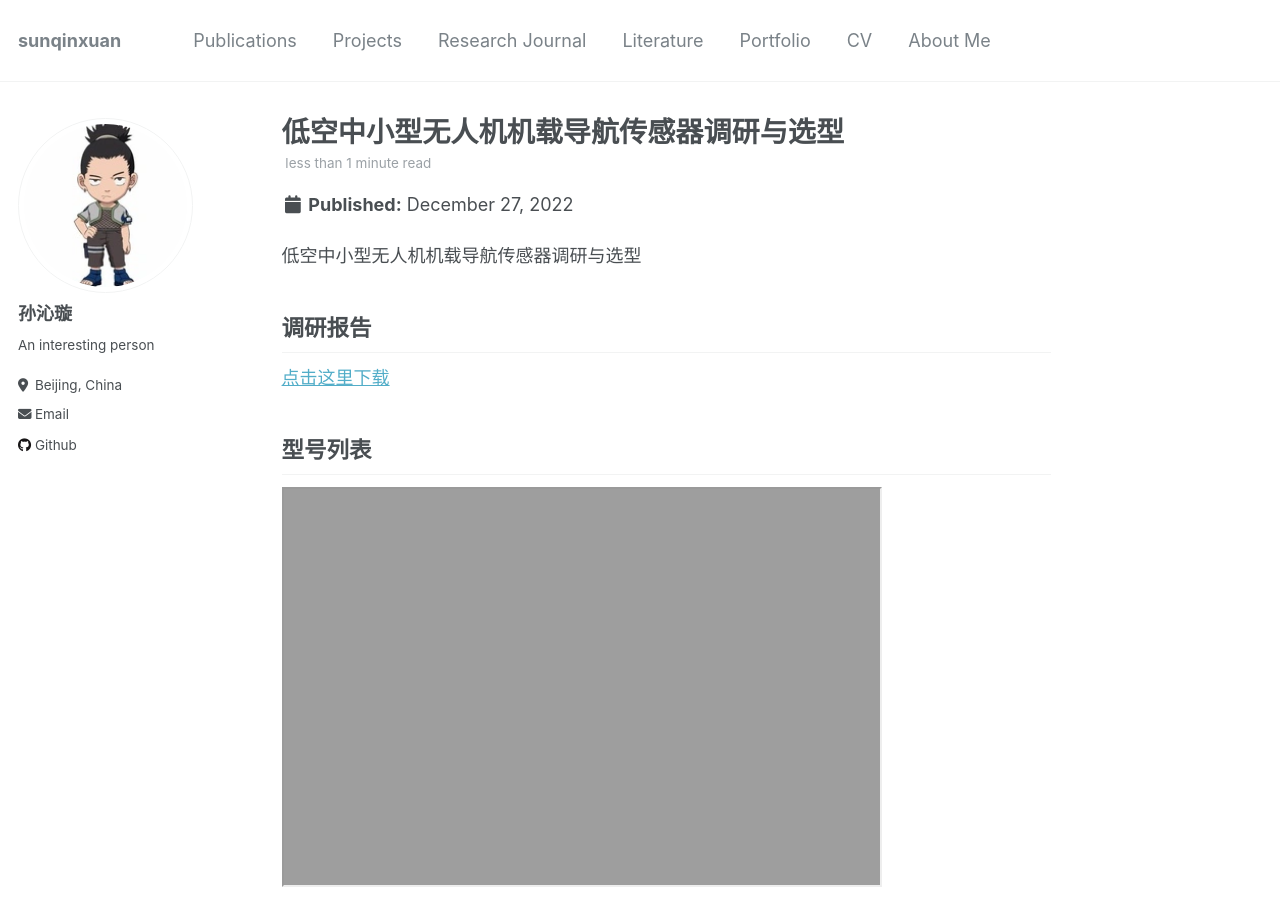
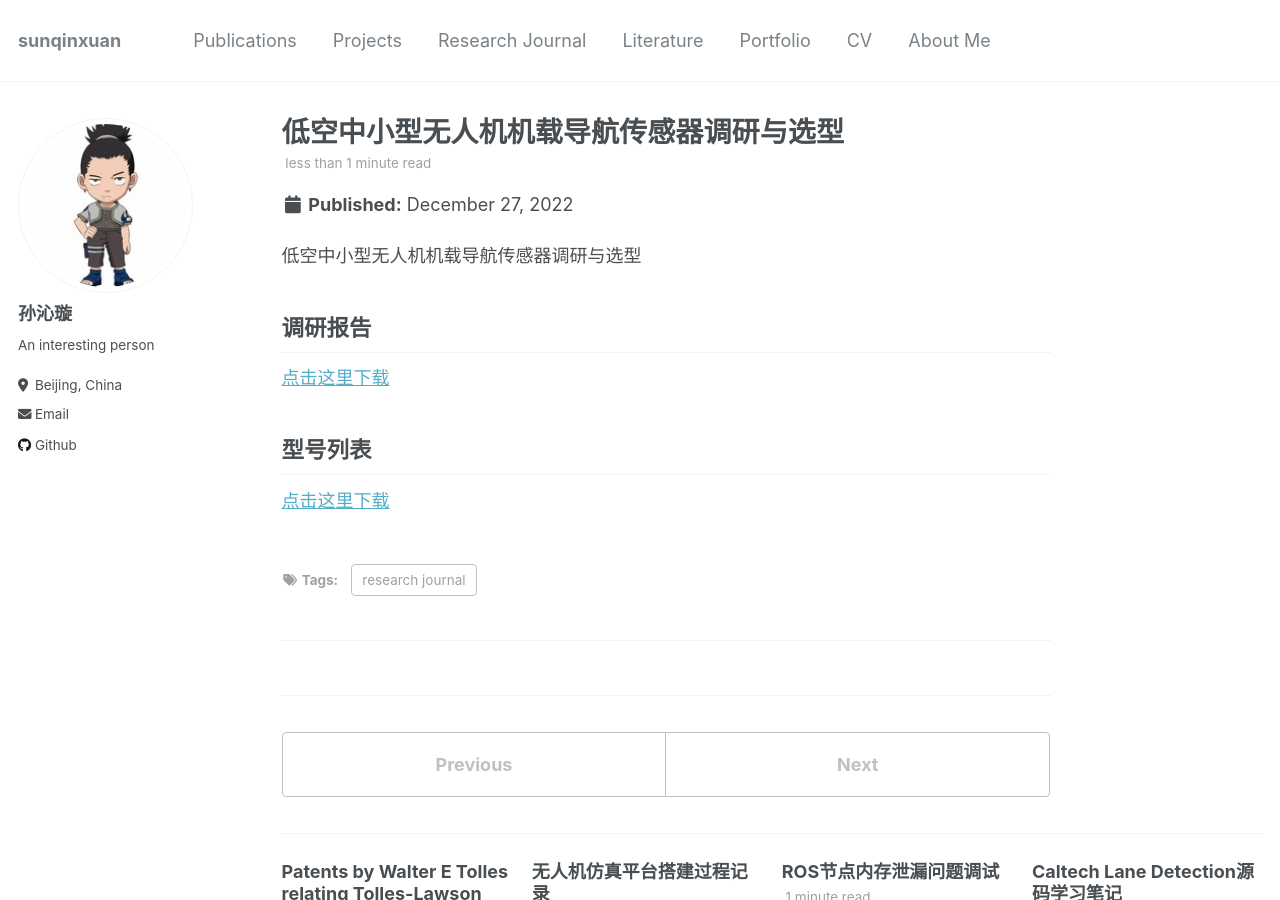
Before and after one commit to wdyiwdwd/wdyiwdwd.github.io, a Jekyll site: the page built from _posts/2022-12-27-research-journal-uav-survey.md, in a window 1280 px wide and 900 px high. Built offline with Jekyll 4.4.1, drawn with Linux system fonts in a browser that asks for light colours.

Commit message:
Update 2022-12-27-research-journal-uav-survey.md

```diff
--- a/_posts/2022-12-27-research-journal-uav-survey.md
+++ b/_posts/2022-12-27-research-journal-uav-survey.md
@@ -14,4 +14,4 @@ tags:
 
 ## 型号列表
 
-<iframe src="http://sunqinxuan.github.io/files/research-journal-2022-12-27-list.xlsx" width="600" height="400"></iframe>
+<a href="http://sunqinxuan.github.io/files/research-journal-2022-12-27-list.xlsx">点击这里下载</a>
```
